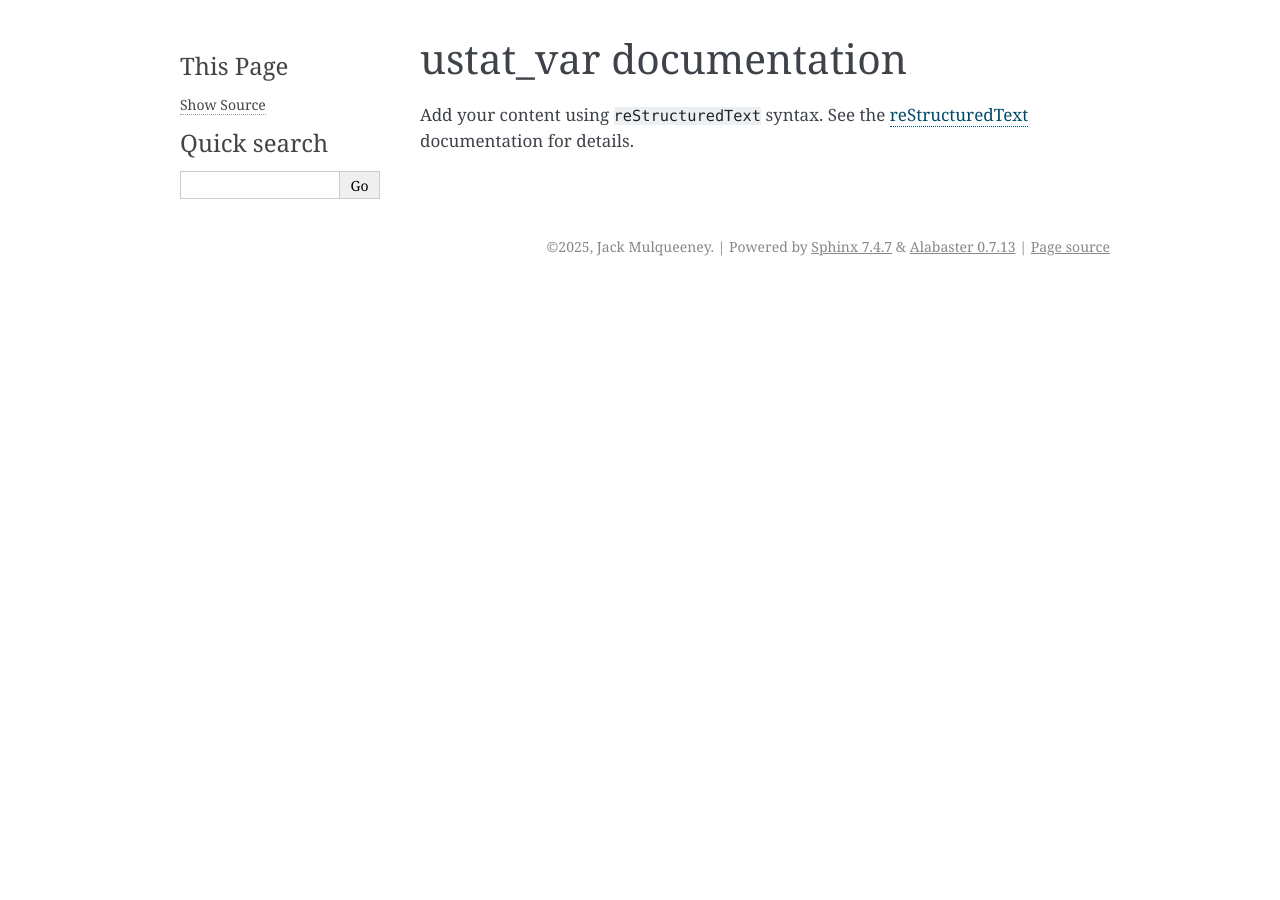
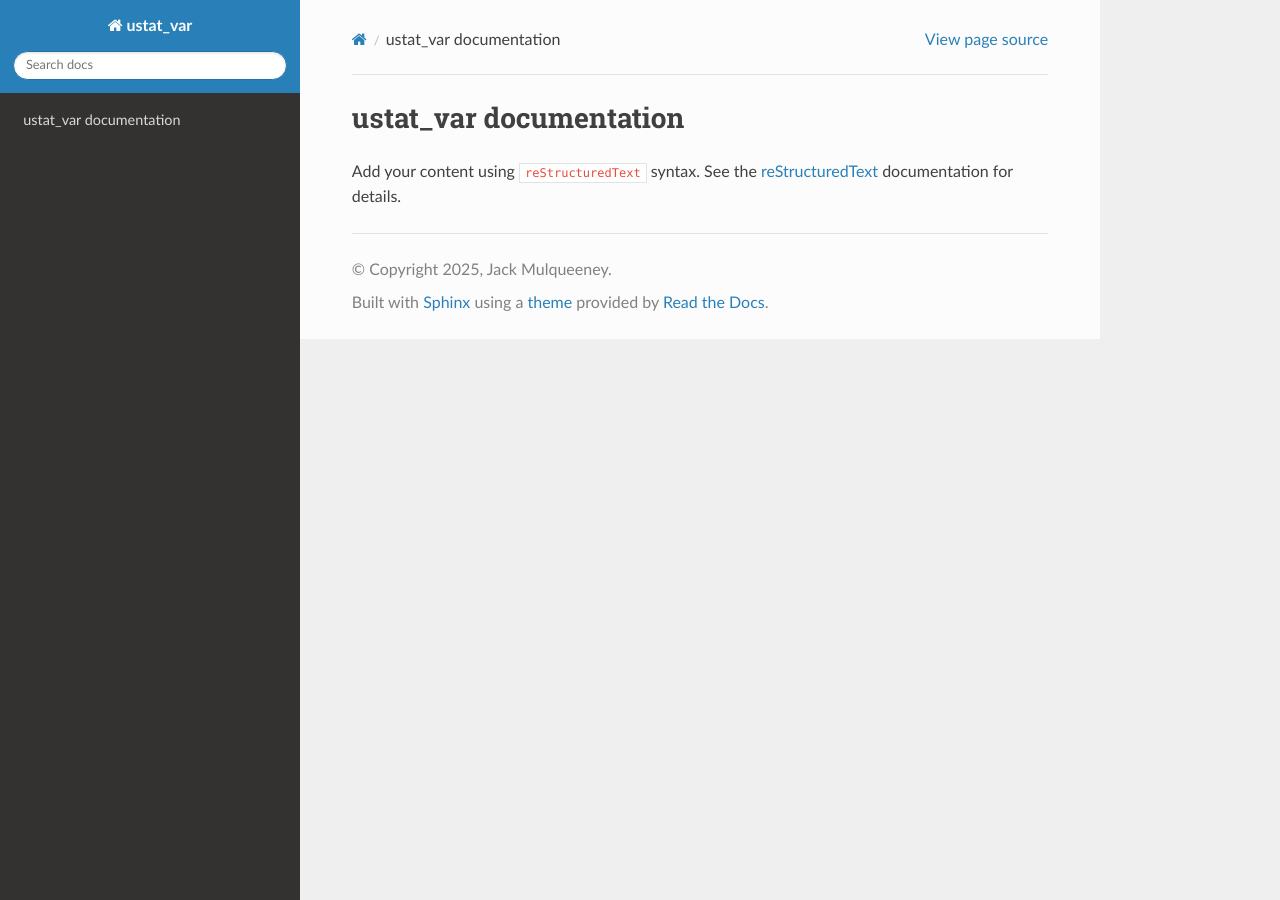
Before and after one commit to jkmulq/ustat_var, a Sphinx documentation site: the page built from docs/source/index.rst, in a window 1280 px wide. Built offline with Sphinx 7.4.7 and the Read the Docs theme 3.1.0, drawn with Linux system fonts in a browser that asks for light colours.

Commit message:
reset theme

```diff
--- a/docs/source/conf.py
+++ b/docs/source/conf.py
@@ -24,5 +24,12 @@ language = 'English'
 # -- Options for HTML output -------------------------------------------------
 # https://www.sphinx-doc.org/en/master/usage/configuration.html#options-for-html-output
 
-html_theme = 'alabaster'
-html_static_path = ['_static']
+
+# -- Options for HTML output
+
+html_theme = 'sphinx_rtd_theme'
+
+# -- Options for EPUB output
+
+
+epub_show_urls = 'footnote'
```
